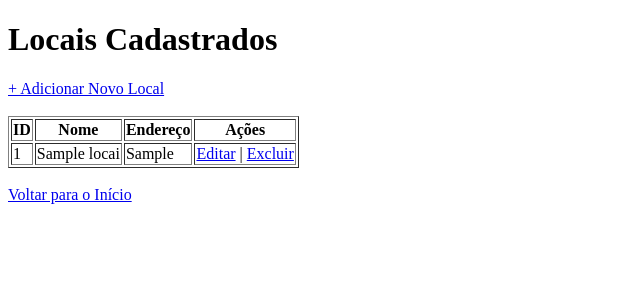
After one commit to danielcoosta1/agendamento, a PHP site: page /locais_listar.php in a window 1280 px wide. The commit adds this page. Shown: the top 300 px of the page, without its empty margins (0-640 px from the left). Run offline with PHP 8.4, Linux system fonts and the light colour scheme; the visitor is signed in with stand-in values (Sample User, id 1); tables that the repository leaves empty or names only in its code hold one stand-in row (values such as "Sample post").

Commit message:
Adicionando o esqueleto para adionar e listar os locais cadastrador - READ and CREATE

```diff
--- a/area_restrita.php
+++ b/area_restrita.php
@@ -36,6 +36,8 @@ if (isset($_SESSION['usuario_logado']) && !empty($_SESSION['usuario_logado'])) {
 
     <br>
 
+    <a href="locais_listar.php">Gerenciar Locais</a>
+    <br><br>
     <a href="logout.php">Sair (Logout)</a>
 </body>
 </html>
--- /dev/null
+++ b/locais_listar.php
@@ -0,0 +1,59 @@
+<?php
+session_start();
+include('conexao.php');
+
+// 1. Verificar se o usuário está logado (Segurança)
+if (!isset($_SESSION['usuario_logado'])) {
+    header('Location: login.php');
+    exit;
+}
+
+// 2. Buscar os locais no banco (Aula 10, slide 31 - SELECT)
+$sql = "SELECT * FROM locais";
+$resultado = mysqli_query($conexao, $sql);
+?>
+
+<!DOCTYPE html>
+<html lang="pt-br">
+<head>
+    <meta charset="UTF-8">
+    <title>Gerenciar Locais</title>
+    </head>
+<body>
+    <h1>Locais Cadastrados</h1>
+
+    <a href="locais_adicionar.php">+ Adicionar Novo Local</a>
+    <br><br>
+
+    <table border="1">
+        <thead>
+            <tr>
+                <th>ID</th>
+                <th>Nome</th>
+                <th>Endereço</th>
+                <th>Ações</th>
+            </tr>
+        </thead>
+        <tbody>
+            <?php
+            // 3. Loop para exibir cada local (Aula 5/6 - while/foreach)
+            // mysqli_fetch_assoc transforma a linha do banco num array associativo
+            while ($local = mysqli_fetch_assoc($resultado)) {
+                echo "<tr>";
+                echo "<td>" . $local['id'] . "</td>";
+                echo "<td>" . $local['nome'] . "</td>";
+                echo "<td>" . $local['endereco'] . "</td>";
+                echo "<td>
+                        <a href='locais_editar.php?id=" . $local['id'] . "'>Editar</a> |
+                        <a href='locais_excluir.php?id=" . $local['id'] . "'>Excluir</a>
+                      </td>";
+                echo "</tr>";
+            }
+            ?>
+        </tbody>
+    </table>
+
+    <br>
+    <a href="area_restrita.php">Voltar para o Início</a>
+</body>
+</html>
```
Also changed, not shown: locais_adicionar.php (added, +49 -0 lines).
